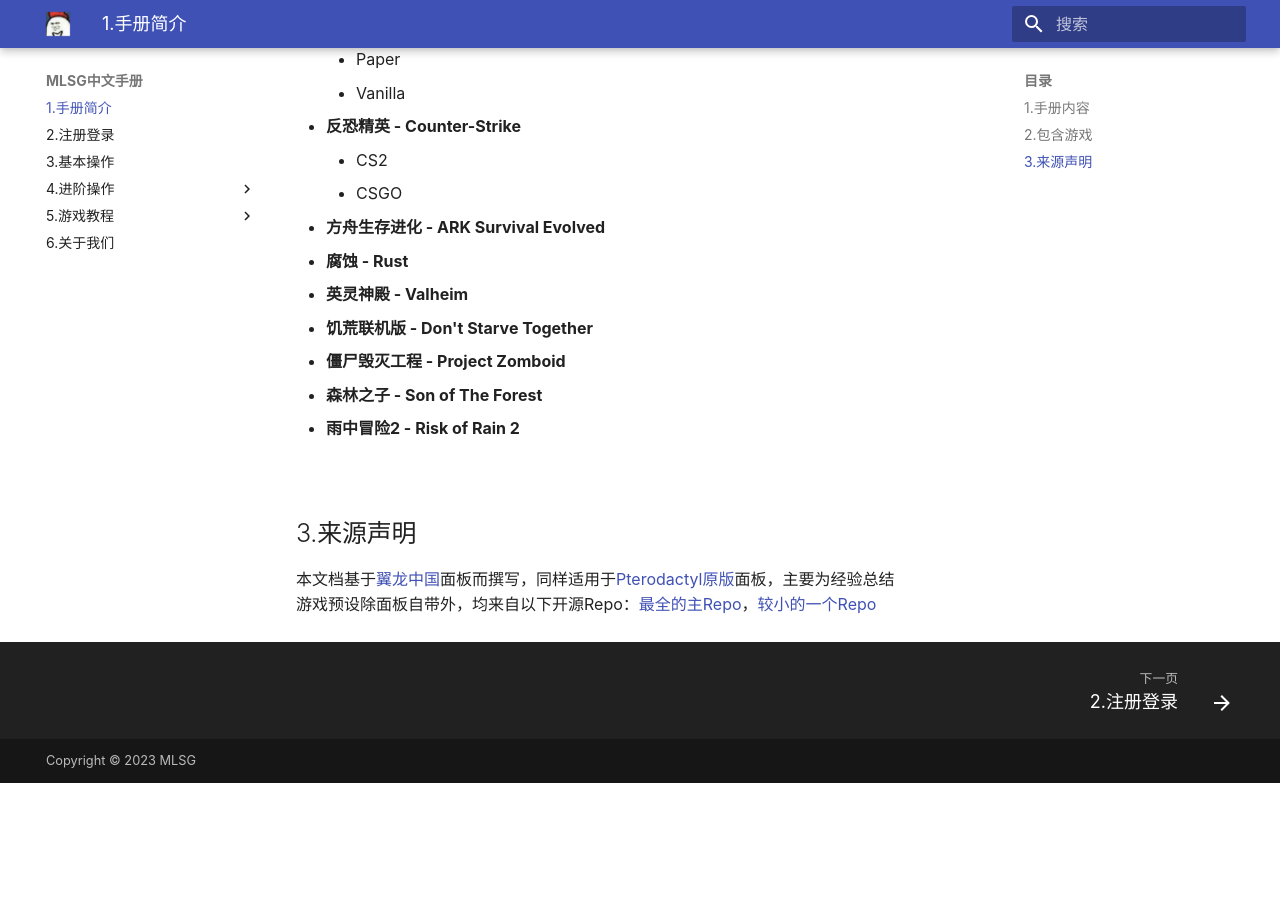
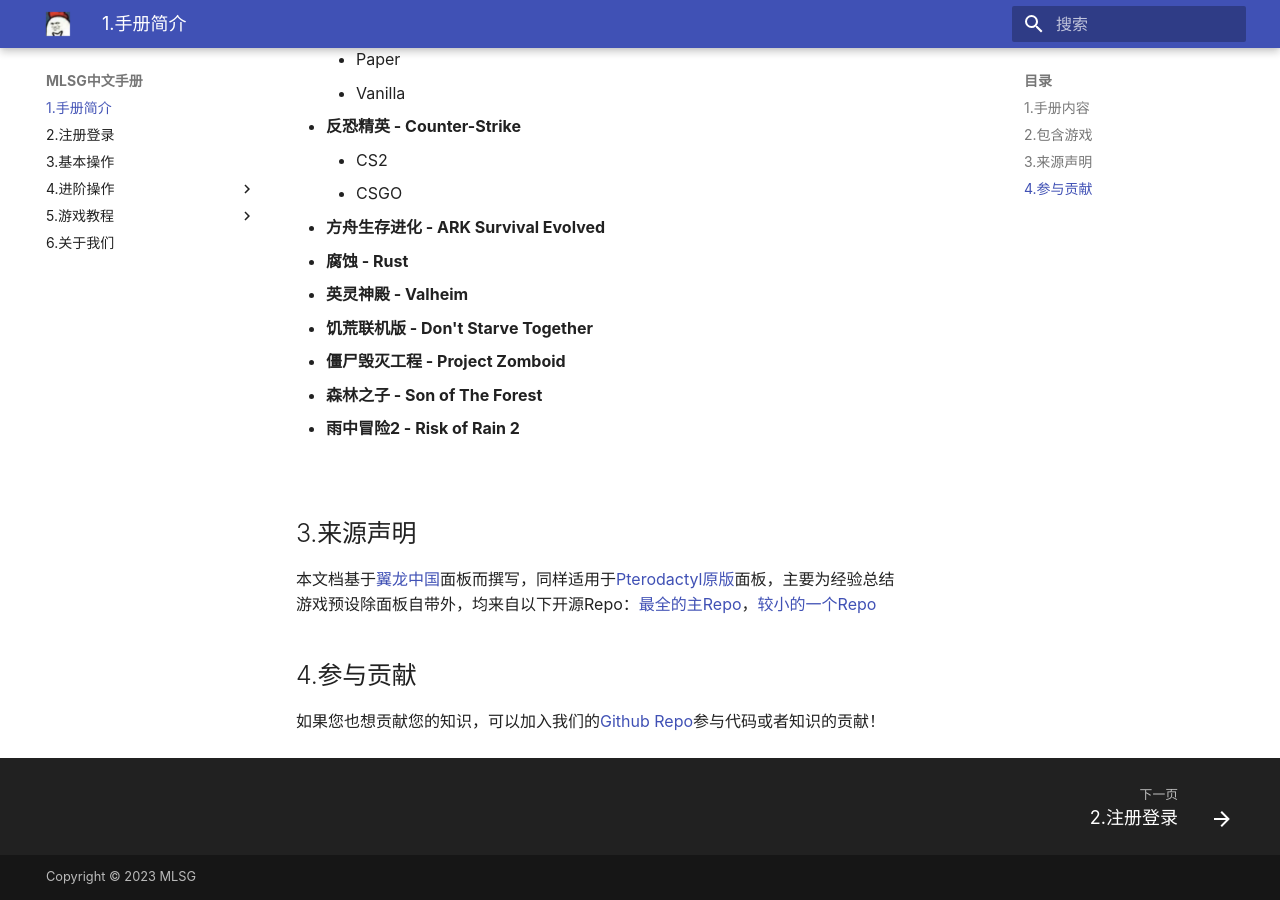
Before and after one commit to KenRen98/Manual, an MkDocs documentation site: the page built from docs/index.md, in a window 1280 px wide and 900 px high, scrolled down 611 px. Built offline with MkDocs 1.6.1 and Material for MkDocs 9.7.7, drawn with Linux system fonts in a browser that asks for light colours; some web fonts are replaced; before the commit the page ends 1394 px from its top, so only the background shows below that.

Commit message:
Update index.md

```diff
--- a/docs/index.md
+++ b/docs/index.md
@@ -42,3 +42,6 @@
 ## 3.来源声明
 本文档基于[翼龙中国](https://github.com/pterodactyl-china/panel)面板而撰写，同样适用于[Pterodactyl原版](https://github.com/pterodactyl/panel)面板，主要为经验总结
 游戏预设除面板自带外，均来自以下开源Repo：[最全的主Repo](https://github.com/parkervcp/eggs/tree/master)，[较小的一个Repo](https://github.com/DEVBenSon/pterodactyl-eggs/tree/main)
+
+## 4.参与贡献
+如果您也想贡献您的知识，可以加入我们的[Github Repo](https://github.com/Mr-Leaves-Server-Group/Manual)参与代码或者知识的贡献！
```
